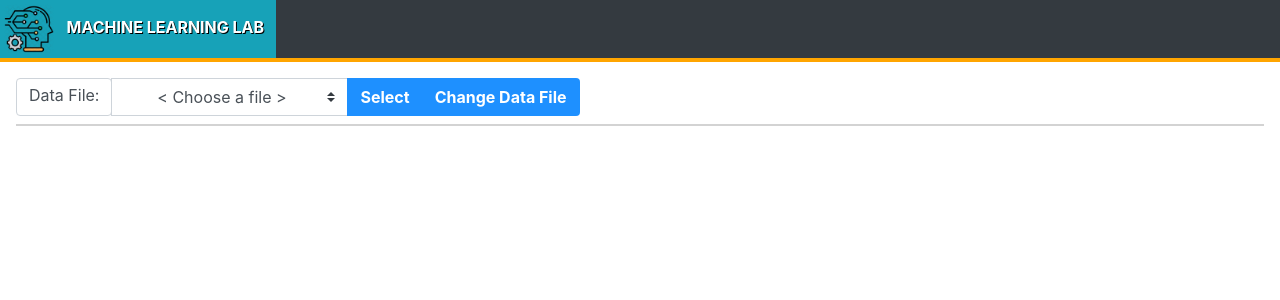
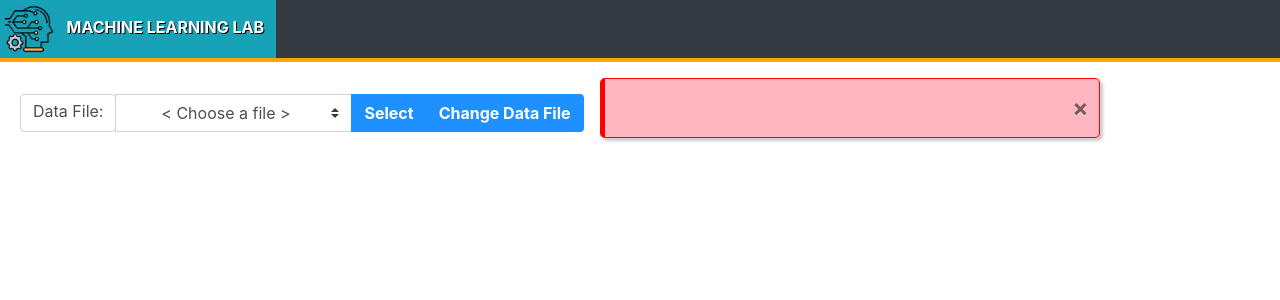
Before and after one commit to pambe525/MLWebLab, a Django app: template templates/home.html in a window 1280 px wide. Shown: the top 300 px of the page. Run offline with Django 3.2, Linux system fonts and the light colour scheme; the template is opened without the code that fills it: values that come from a table or form of the project are taken from there, others are empty; some libraries are stand-ins or nearby versions.

Commit message:
Changed modal message box to non-modal

```diff
--- a/static/css/stylesheet.css
+++ b/static/css/stylesheet.css
@@ -11,12 +11,22 @@
     opacity: 0.3;
     background-color:gray;
 }
-.error_message {
-    font-size: 16px;
-    color: #444;
+.message-box {
+    font-size: 14px;
+    font-weight: bold;
+    color: darkred;
+    background-color: lightpink;
+    border: 1px solid red;
+    box-shadow: 3px 3px 3px #ccc;
+    border-radius: 5px;
+    width: 500px;
+    height: 60px;
+    padding: 10px;
+    border-left: 5px solid red;
+    margin-left: 20px;
 }
 hr {
-    margin: 8px 0px;
+    margin: 8px 0;
     border: 1px groove lightgray;
 }
 .h5 {
@@ -95,7 +105,7 @@ hr {
 
 .tabbed_content_area {
     height: auto;
-    margin: 6px 20px 0px 30px;
+    margin: 6px 20px 0 30px;
     border-radius: 4px;
 }
 .nav-tabs {
--- a/templates/base.html
+++ b/templates/base.html
@@ -9,7 +9,7 @@
           integrity="sha384-Gn5384xqQ1aoWXA+058RXPxPg6fy4IWvTNh0E263XmFcJlSAwiGgFAW/dAiS6JXm" crossorigin="anonymous">
     <link rel="stylesheet" href="https://use.fontawesome.com/releases/v5.7.0/css/all.css"
           integrity="sha384-lZN37f5QGtY3VHgisS14W3ExzMWZxybE1SJSEsQp9S+oqd12jhcu+A56Ebc1zFSJ" crossorigin="anonymous">
-    <link rel="stylesheet" href="{% static 'css/stylesheet.css' %}">
+    <link rel="stylesheet" href="{%  static 'css/stylesheet.css' %}">
     <title>Machine Learning Lab</title>
   </head>
   <body>
@@ -32,32 +32,6 @@
     </div>
     <!-- /Top header -->
 
-    <!-- Modal Message Dialog -->
-    <div class="modal fade" id="messageBox">
-      <div class="modal-dialog">
-        <div class="modal-content">
-
-          <!-- Modal Header -->
-          <div class="modal-header bg-danger">
-            <h4 class="modal-title text-white h5 font-weight-bold">ERROR</h4>
-            <button type="button" class="close" data-dismiss="modal">&times;</button>
-          </div>
-
-          <!-- Modal body -->
-          <div class="modal-body h6">
-              <span class="error_message">{{ error_message }}</span>
-          </div>
-
-          <!-- Modal footer -->
-          <div class="modal-footer">
-            <button type="button" class="btn btn-danger" data-dismiss="modal">Close</button>
-          </div>
-
-        </div>
-      </div>
-    </div>
-    <!-- /Modal Message Dialog-->
-
     <!-- Glass Pane -->
     <div id="glass_pane">
         <img src="{% static 'images/spinner.gif' %}" width="100px" style="position: absolute; top:35%; left:45%"/>
--- a/templates/home.html
+++ b/templates/home.html
@@ -12,11 +12,11 @@
           integrity="sha384-JZR6Spejh4U02d8jOt6vLEHfe/JQGiRRSQQxSfFWpi1MquVdAyjUar5+76PVCmYl"
           crossorigin="anonymous">
   </script>
-
   {% load static %}
 
+  <div class="row mx-1">
     <!-- File input form  -->
-<form id="datafile_form" action={% url 'index' %} method="POST">
+    <form class="my-3" id="datafile_form" action={% url 'index' %} method="POST">
         {% csrf_token %}
         <div class="input-group">
             <div class="input-prepend" >
@@ -24,18 +24,24 @@
             </div>
             <div class="input-group-append">{{ datafile_form.data_file }}</div>
             <div class="input-group-append">
-            <button type="submit" name="select_btn" class="btn" {% if select_btn_disabled %} disabled {%  endif %}>
+                <button type="submit" name="select_btn" class="btn" {% if select_btn_disabled %} disabled {% endif %}>
                     Select
                 </button>
-            <button type="submit" name="change_btn" class="btn" {% if change_btn_disabled %} disabled {%  endif %}>
+                <button type="submit" name="change_btn" class="btn" {% if change_btn_disabled %} disabled {% endif %}>
                     Change Data File
                 </button>
             </div>
         </div>
     </form>
     <!-- /File input form  -->
+    <!-- Message box -->
+    <div id="msg_box" class="message-box row mx-3">
+        <span id="msg_text" class="col">{{  error_message }}</span>
+        <button id="msg_box_close" type="button" class="close col-*">&times;</button>
+    </div>
+    <!-- /Message box -->
+    </div>
 
-<hr>
 <!-- Content Area -->
 <div id="home_container" class="{% if not container_visible %}invisible{% endif %} row container-fluid">
     <form id="sidebar_form" action={% url 'index' %} method="POST">
@@ -106,14 +112,21 @@
 {% block javascript %}
       <script type="text/javascript">
           $(document).ready(function(){
-            {% if error_message is not None %} $('#messageBox').modal("show"); {% endif %}
+              let errorMessage = "{{ error_message }}";
+              if (errorMessage != "None") $('#msg_box').show();
+              else $("#msg_box").hide();
               $("#glass_pane").hide();
+
+              $("#msg_box_close").on('click', function() {
+                  $("#msg_box").hide();
+              });
               $("#datafile_form").on('submit', function() {
                   if ( $(document.activeElement).attr('name') === "train_btn") $("#glass_pane").show();
-            })
+              });
               $("#sidebar_form").on('submit', function(e) {
                   if ( $(document.activeElement).attr('name') === "train_btn") $("#glass_pane").show();
-            })
+              });
           })
       </script>
+
 {% endblock javascript %}
```
Also changed, not shown: mlflow/selenium_tests/test_UI_home_view.py (+5 -5 lines), static/js/utilities.js (added, +10 -0 lines), db.sqlite3, mlflow/constants.py (line endings or trailing spaces), 1 other file. Lines whose indentation alone changed are shown as unchanged.
